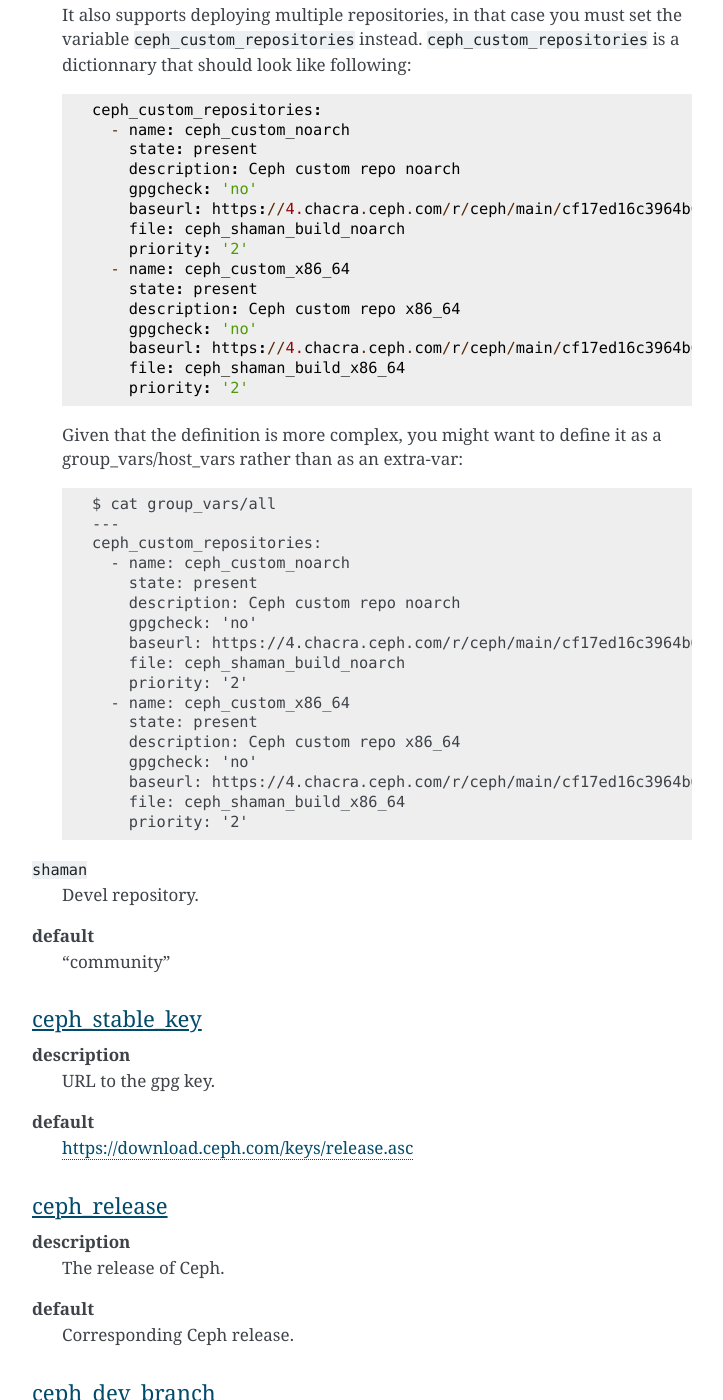
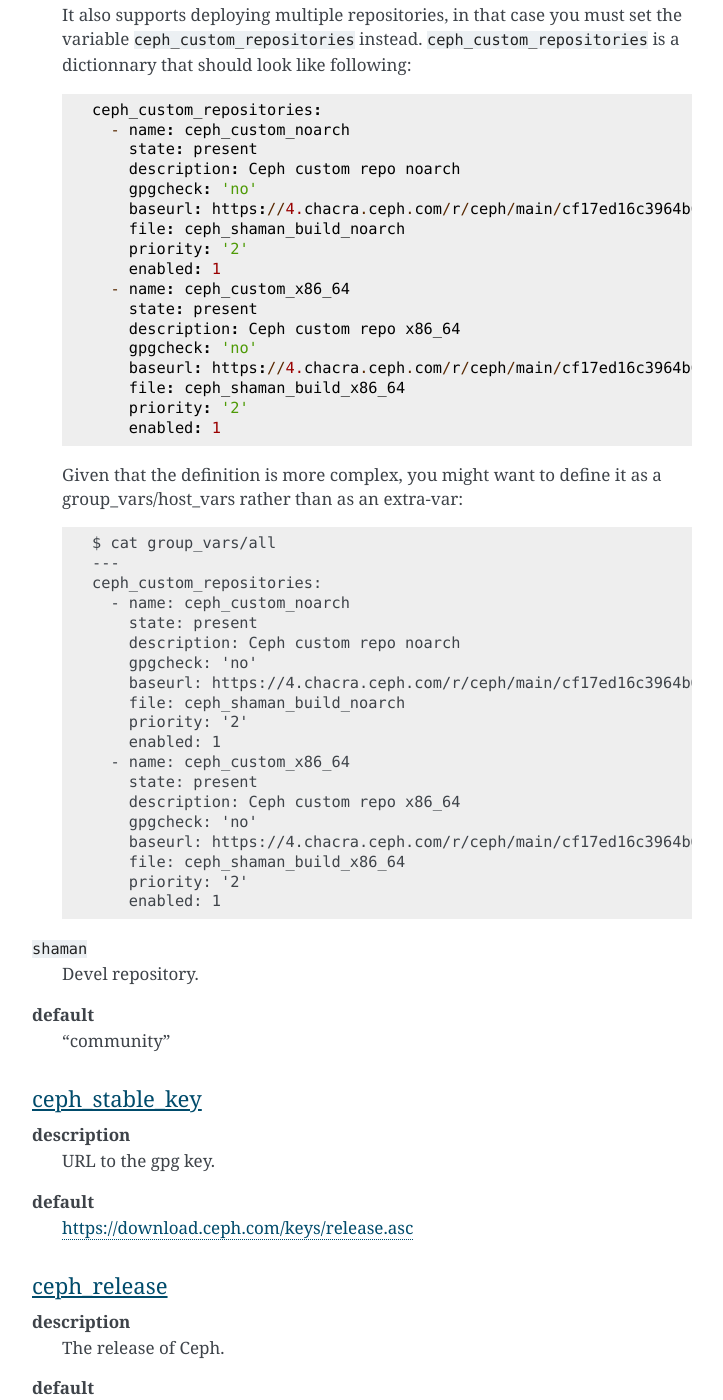
Before and after one commit to ceph/cephadm-ansible, a Sphinx documentation site: the page built from doc/source/index.rst, in a window 1280 px wide and 1400 px high, scrolled down 4768 px. Shown: the whole window, without its empty margins (388-1111 px from the left). Built offline with Sphinx 7.4.7, drawn with Linux system fonts in a browser that asks for light colours.

Commit message:
preflight: custom repositories improvements
Support 'enabled' parameter so one can choose to enable or disable
a repository.
Add a check if baseurl is not defined.

Closes: https://bugzilla.redhat.com/show_bug.cgi?id=2097680

Signed-off-by: Guillaume Abrioux <gabrioux@redhat.com>

```diff
--- a/cephadm-preflight.yml
+++ b/cephadm-preflight.yml
@@ -124,6 +124,7 @@
                     state: "{{ custom_repo_state | default('present') }}"
                     gpgkey: "{{ custom_repo_gpgkey | default(omit) }}"
                     baseurl: "{{ custom_repo_url }}"
+                    enabled: "{{ custom_repo_enabled | default(1) }}"
                     file: ceph_custom
                     priority: '2'
               when: ceph_custom_repositories is undefined
@@ -138,6 +139,7 @@
                 baseurl: "{{ item.baseurl }}"
                 file: "{{ item.ceph_custom | default(omit) }}"
                 priority: "{{ item.priority | default(omit) }}"
+                enabled: "{{ item.enabled | defualt(omit) }}"
               register: result
               until: result is succeeded
               loop: "{{ ceph_custom_repositories }}"
--- a/doc/source/index.rst
+++ b/doc/source/index.rst
@@ -134,6 +134,7 @@ ceph_origin
         baseurl: https://4.chacra.ceph.com/r/ceph/main/cf17ed16c3964b635e9b6c22e607ea5672341c5c/centos/8/flavors/default/noarch
         file: ceph_shaman_build_noarch
         priority: '2'
+        enabled: 1
       - name: ceph_custom_x86_64
         state: present
         description: Ceph custom repo x86_64
@@ -141,6 +142,7 @@ ceph_origin
         baseurl: https://4.chacra.ceph.com/r/ceph/main/cf17ed16c3964b635e9b6c22e607ea5672341c5c/centos/8/flavors/default/x86_64
         file: ceph_shaman_build_x86_64
         priority: '2'
+        enabled: 1
 
   Given that the definition is more complex, you might want to define it as a group_vars/host_vars rather than as an extra-var::
 
@@ -154,6 +156,7 @@ ceph_origin
         baseurl: https://4.chacra.ceph.com/r/ceph/main/cf17ed16c3964b635e9b6c22e607ea5672341c5c/centos/8/flavors/default/noarch
         file: ceph_shaman_build_noarch
         priority: '2'
+        enabled: 1
       - name: ceph_custom_x86_64
         state: present
         description: Ceph custom repo x86_64
@@ -161,6 +164,7 @@ ceph_origin
         baseurl: https://4.chacra.ceph.com/r/ceph/main/cf17ed16c3964b635e9b6c22e607ea5672341c5c/centos/8/flavors/default/x86_64
         file: ceph_shaman_build_x86_64
         priority: '2'
+        enabled: 1
 
 
 ``shaman``
```
Also changed, not shown: 1 other file.
